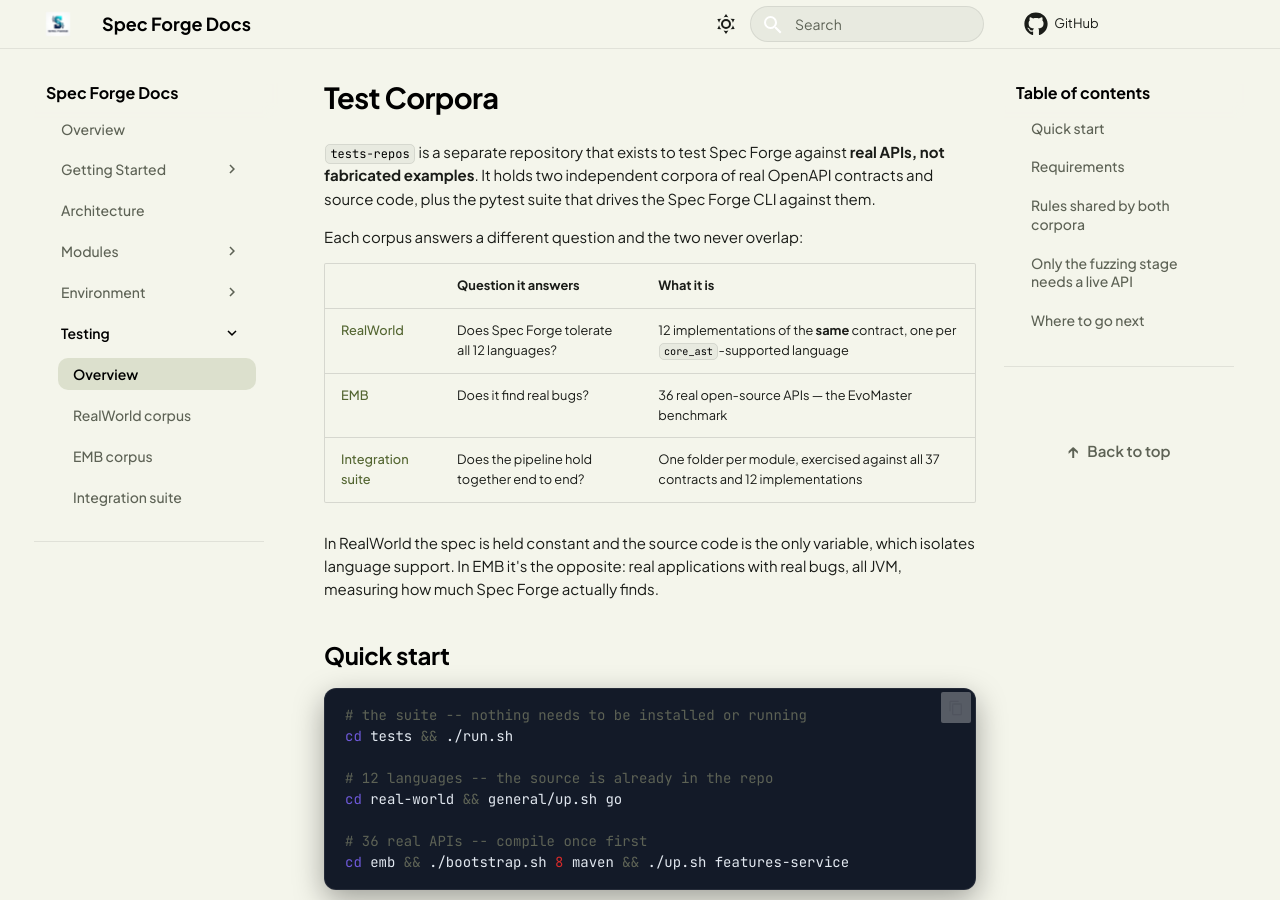
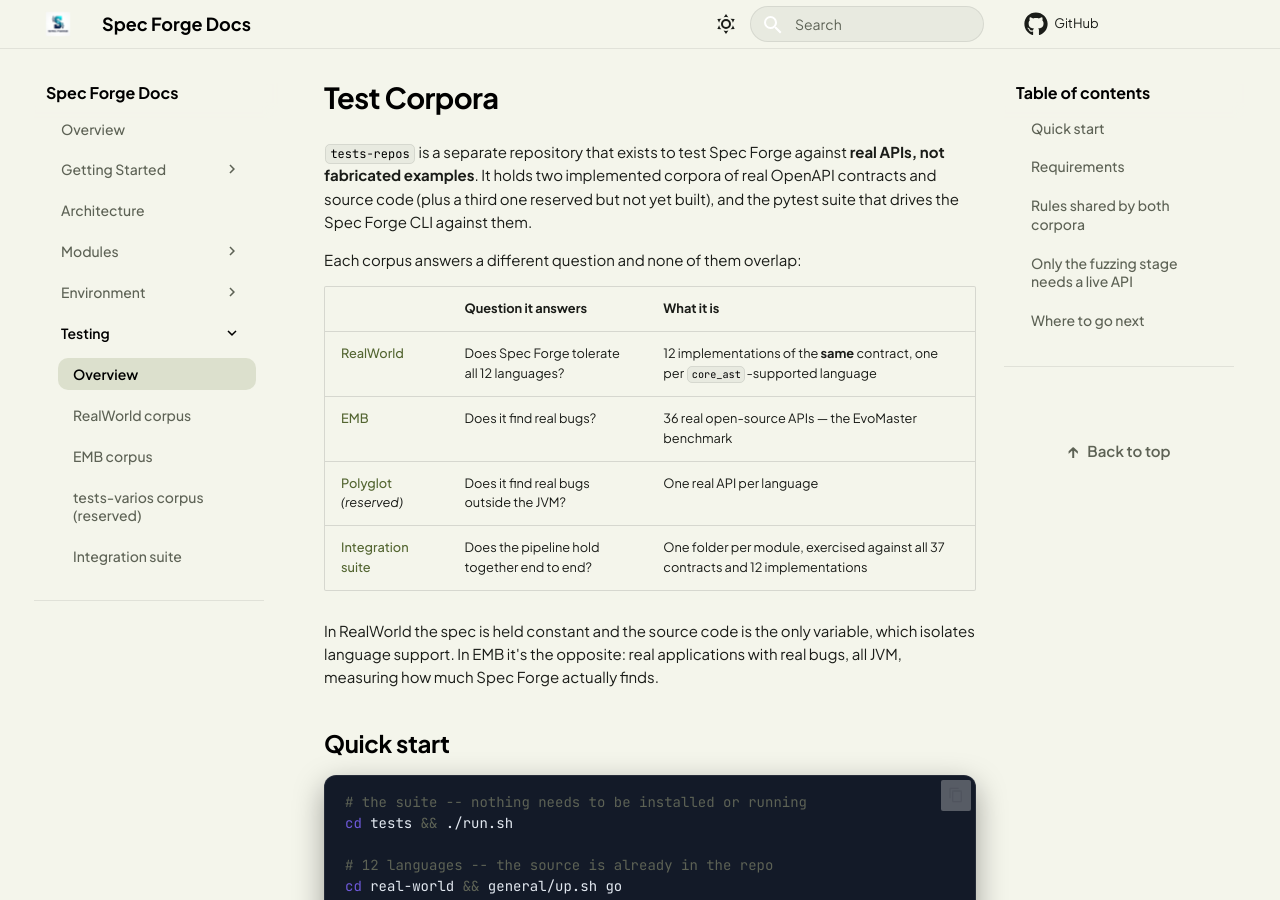
Before and after one commit to Spec-Forge-Testing/specforge-docs, an MkDocs documentation site: the page built from docs/testing/index.md, in a window 1280 px wide and 900 px high. Built offline with MkDocs 1.6.1 and Material for MkDocs 9.7.7, drawn with Linux system fonts in a browser that asks for light colours; comment, search, counter and statistics services are not loaded; some of the changed text lies outside the part shown.

Commit message:
docs(polyglot): add multi-language API candidates and rules

```diff
--- a/docs/testing/index.md
+++ b/docs/testing/index.md
@@ -1,16 +1,17 @@
 # Test Corpora
 
 `tests-repos` is a separate repository that exists to test Spec Forge against
-**real APIs, not fabricated examples**. It holds two independent corpora of
-real OpenAPI contracts and source code, plus the pytest suite that drives the
-Spec Forge CLI against them.
+**real APIs, not fabricated examples**. It holds two implemented corpora of
+real OpenAPI contracts and source code (plus a third one reserved but not yet
+built), and the pytest suite that drives the Spec Forge CLI against them.
 
-Each corpus answers a different question and the two never overlap:
+Each corpus answers a different question and none of them overlap:
 
 | | Question it answers | What it is |
 |---|---|---|
 | [RealWorld](real-world.md) | Does Spec Forge tolerate all 12 languages? | 12 implementations of the **same** contract, one per `core_ast`-supported language |
 | [EMB](emb.md) | Does it find real bugs? | 36 real open-source APIs — the EvoMaster benchmark |
+| [Polyglot](polyglot.md) *(reserved)* | Does it find real bugs outside the JVM? | One real API per language |
 | [Integration suite](suite.md) | Does the pipeline hold together end to end? | One folder per module, exercised against all 37 contracts and 12 implementations |
 
 In RealWorld the spec is held constant and the source code is the only
@@ -86,5 +87,7 @@ flowchart LR
   what it cost to get each stack running.
 - [EMB corpus](emb.md) — the 36-SUT benchmark, what each SUT exposes, and the
   seeded-state caveat to keep in mind when reading `500`s.
+- [Polyglot corpus](polyglot.md) — the reserved third corpus: the
+  11 language candidates and the rules its implementation must follow.
 - [Integration suite](suite.md) — how `esperado/`/`output/` decide
   correctness, current status, and the roadmap.
--- a/mkdocs.yml
+++ b/mkdocs.yml
@@ -117,4 +117,5 @@ nav:
       - Overview: testing/index.md
       - RealWorld corpus: testing/real-world.md
       - EMB corpus: testing/emb.md
+      - tests-varios corpus (reserved): testing/tests-varios.md
       - Integration suite: testing/suite.md
```
Also changed, not shown: docs/testing/polyglot.md (added, +46 -0 lines).
